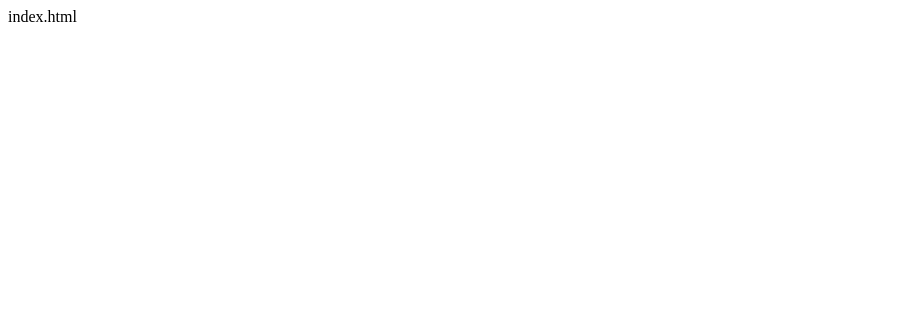
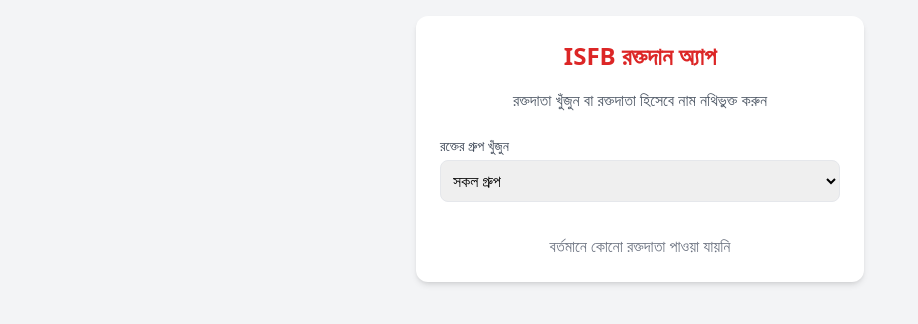
Before and after one commit to shbangladeshicreator12-droid/ISFB-blood-donation-app, a plain HTML site: page index.html in a window 1280 px wide. Shown: the whole page, without its empty margins (0-918 px from the left). Drawn offline with nearby package versions, Linux system fonts and the light colour scheme.

Commit message:
Update index.html

```diff
--- a/index.html
+++ b/index.html
@@ -1 +1,35 @@
-index.html
+<!DOCTYPE html>
+<html lang="bn">
+<head>
+    <meta charset="UTF-8">
+    <meta name="viewport" content="width=device-width, initial-scale=1.0">
+    <title>ISFB Blood Donation App</title>
+    <script src="https://cdn.tailwindcss.com"></script>
+</head>
+<body class="bg-gray-100 min-h-screen p-4">
+    <div class="max-w-md mx-auto bg-white rounded-xl shadow-md p-6">
+        <h1 class="text-2xl font-bold text-red-600 text-center mb-4">ISFB রক্তদান অ্যাপ</h1>
+        <p class="text-gray-600 text-center mb-6">রক্তদাতা খুঁজুন বা রক্তদাতা হিসেবে নাম নথিভুক্ত করুন</p>
+
+        <!-- ব্লাড গ্রুপ সার্চ -->
+        <div class="mb-6">
+            <label class="block text-sm font-medium text-gray-700 mb-1">রক্তের গ্রুপ খুঁজুন</label>
+            <select id="searchGroup" class="w-full border rounded-lg p-2 mb-2">
+                <option value="">সকল গ্রুপ</option>
+                <option value="A+">A+</option>
+                <option value="A-">A-</option>
+                <option value="B+">B+</option>
+                <option value="B-">B-</option>
+                <option value="O+">O+</option>
+                <option value="O-">O-</option>
+                <option value="AB+">AB+</option>
+                <option value="AB-">AB-</option>
+            </select>
+        </div>
+
+        <div id="donorList" class="space-y-3">
+            <p class="text-center text-gray-500">বর্তমানে কোনো রক্তদাতা পাওয়া যায়নি</p>
+        </div>
+    </div>
+</body>
+          </html>
```
